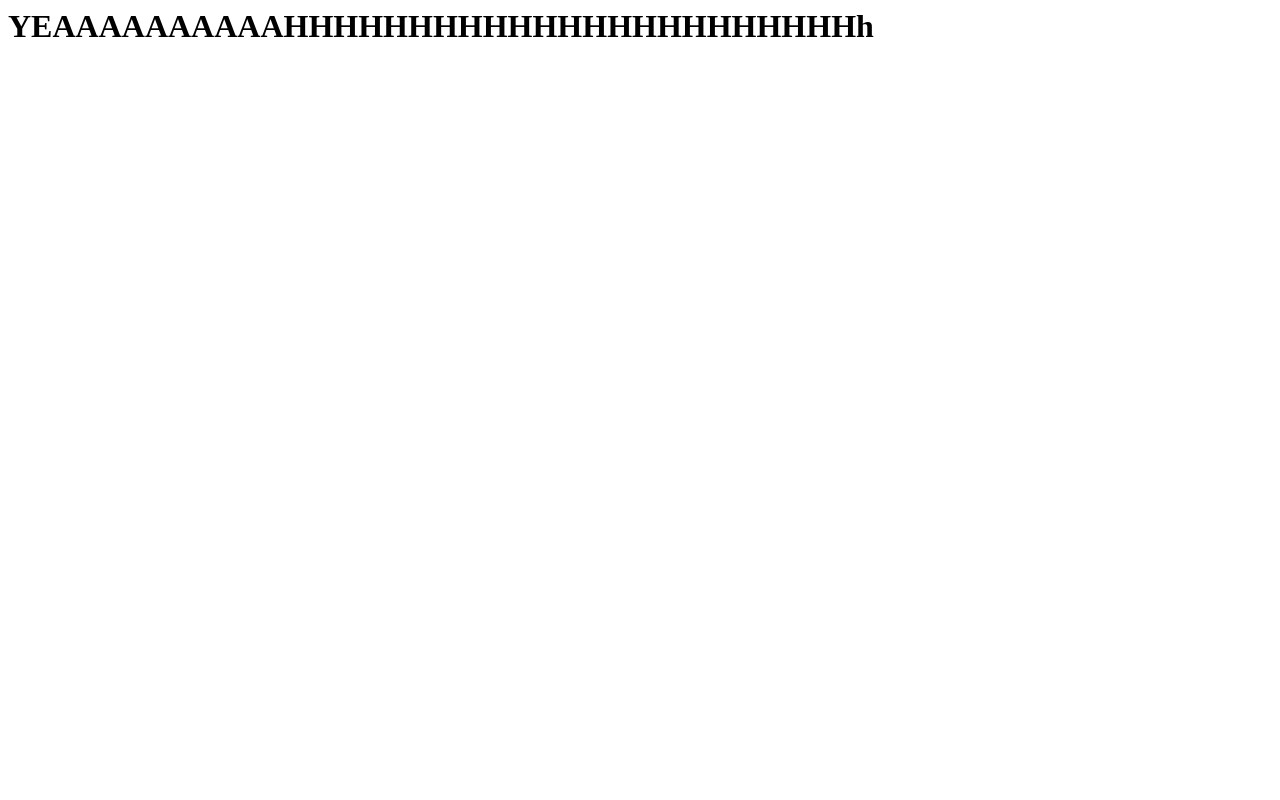
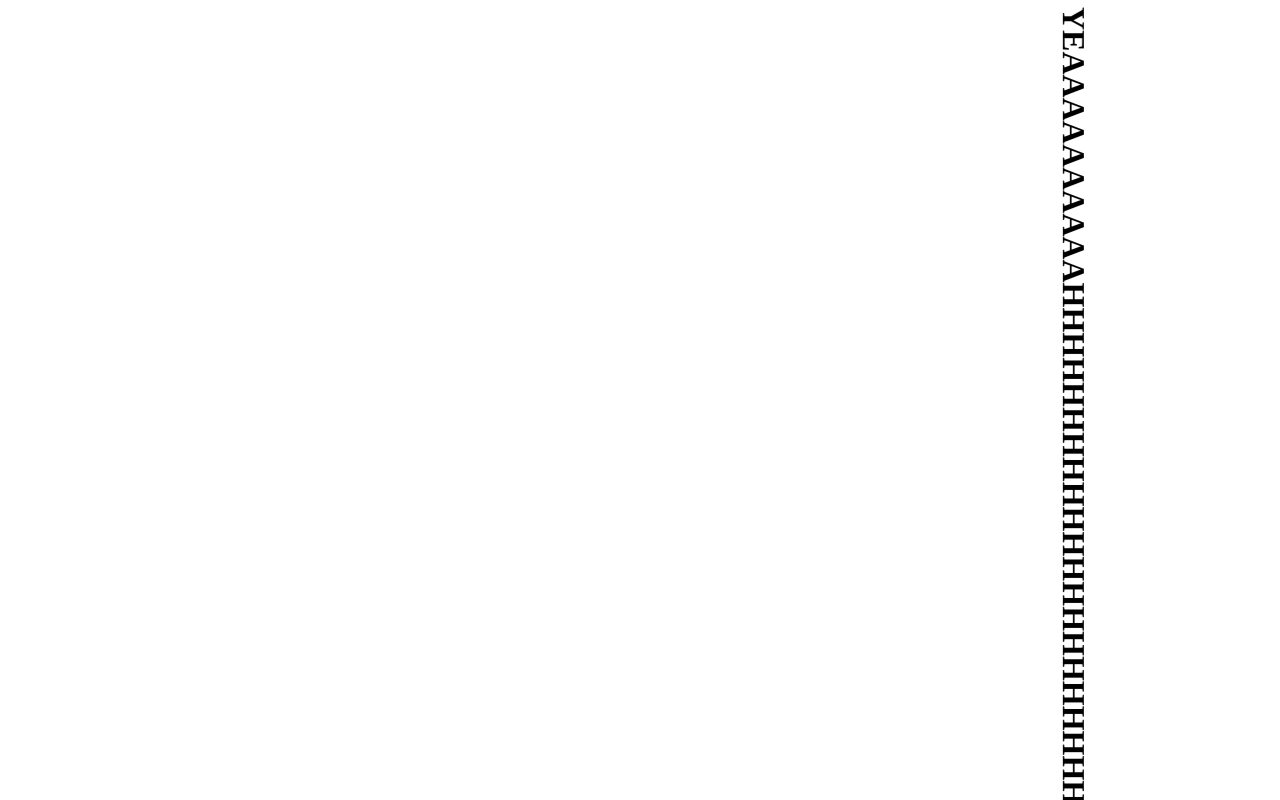
Before and after one commit to mrmola/mrmola.github.io, a plain HTML site: page yes/thething.html in a window 1280 px wide. Drawn offline with Linux system fonts and the light colour scheme.

Commit message:
Update thething.html

```diff
--- a/yes/thething.html
+++ b/yes/thething.html
@@ -2,7 +2,7 @@
 <head>
 <title>maximum yes</title>
 <style>
-#div {
+div {
     position: fixed;
     top: 50%;
     left: 50%;
```
